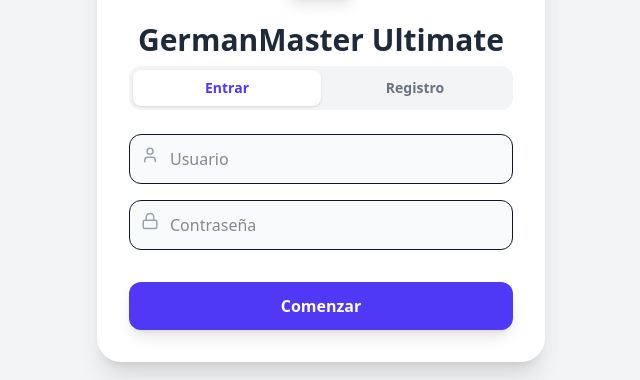
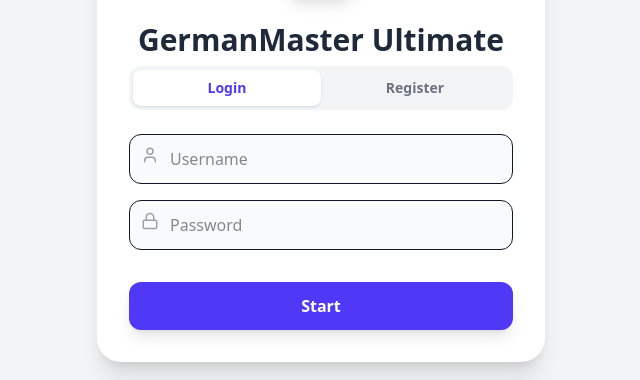
Before and after one commit to lopezalmeidaalvaro/Germalearn-App, a React (Vite) app: page / in a window 1280 px wide. Shown: the part 272-652 px from the top of the page, without its empty margins (319-959 px from the left). Built offline with nearby package versions, Linux system fonts and the light colour scheme.

Commit message:
Fix: bypass TypeScript error in GameContext

```diff
--- a/src/screens/AuthScreen.tsx
+++ b/src/screens/AuthScreen.tsx
@@ -2,7 +2,6 @@ import React, { useState, useContext } from 'react';
 import { Brain, User, Lock } from 'lucide-react';
 import { GameContext } from '../context/GameContext';
 import { StorageManager } from '../logic/storage';
-import { useTranslation } from '../i18n/translations';
 
 const defaultUser = {
     username: 'Guest',
@@ -18,7 +17,6 @@ const defaultUser = {
 
 const AuthScreen = () => {
     const context = useContext(GameContext);
-    const t = useTranslation();
     if (!context) return null;
     const { dispatch } = context;
 
@@ -27,19 +25,38 @@ const AuthScreen = () => {
     const [password, setPassword] = useState('');
     const [error, setError] = useState('');
 
+    // Leer el idioma del estado global o intentar recuperar de una preferencia guardada, por defecto 'en'.
+    // Durante el login, state.user aún no está cargado habitualmente (es nulo),
+    // así que se confiará en 'en' por defecto según requerido.
+    const lang = (context.state.user?.baseLanguage as 'es' | 'en') || localStorage.getItem('prefersLanguage') || 'en';
+
+    // Pequeño diccionario local de traducciones
+    const localTranslations = {
+        login: { es: 'Entrar', en: 'Login' },
+        register: { es: 'Registro', en: 'Register' },
+        username: { es: 'Usuario', en: 'Username' },
+        password: { es: 'Contraseña', en: 'Password' },
+        startBtn: { es: 'Comenzar', en: 'Start' },
+        userExists: { es: 'El usuario ya existe', en: 'User already exists' },
+        userNotFound: { es: 'Usuario o contraseña incorrectos', en: 'Incorrect username or password' },
+        fillFields: { es: 'Por favor, rellena todos los campos', en: 'Please fill all fields' }
+    };
+
+    const trans = localTranslations;
+
     const handleSubmit = (e: React.FormEvent) => {
         e.preventDefault();
         setError('');
-        if (!username.trim() || !password.trim()) { setError(t.fillFields); return; }
+        if (!username.trim() || !password.trim()) { setError(trans.fillFields[lang as 'es' | 'en']); return; }
 
         if (isLogin) {
             const userData = StorageManager.getUser(username);
             if (userData && userData.user && userData.user.password === password) {
                 StorageManager.persistSession(username);
                 dispatch({ type: 'LOGIN', username, data: userData });
-            } else { setError(t.userNotFound); }
+            } else { setError(trans.userNotFound[lang as 'es' | 'en']); }
         } else {
-            if (StorageManager.getUser(username)) { setError(t.userExists); } else {
+            if (StorageManager.getUser(username)) { setError(trans.userExists[lang as 'es' | 'en']); } else {
                 const newUser = { ...defaultUser, username, password } as any;
                 const initialData = { user: newUser, mastery: {} };
                 StorageManager.saveUser(username, initialData);
@@ -57,14 +74,14 @@ const AuthScreen = () => {
                 </div>
                 <h2 className="text-3xl font-extrabold text-center text-gray-800 mb-2">GermanMaster Ultimate</h2>
                 <div className="flex bg-gray-100 p-1 rounded-xl mb-6">
-                    <button onClick={() => setIsLogin(true)} className={`flex-1 py-2 rounded-lg font-bold text-sm ${isLogin ? 'bg-white shadow text-indigo-600' : 'text-gray-500'}`}>{t.login}</button>
-                    <button onClick={() => setIsLogin(false)} className={`flex-1 py-2 rounded-lg font-bold text-sm ${!isLogin ? 'bg-white shadow text-indigo-600' : 'text-gray-500'}`}>{t.register}</button>
+                    <button onClick={() => setIsLogin(true)} className={`flex-1 py-2 rounded-lg font-bold text-sm ${isLogin ? 'bg-white shadow text-indigo-600' : 'text-gray-500'}`}>{trans.login[lang as 'es' | 'en']}</button>
+                    <button onClick={() => setIsLogin(false)} className={`flex-1 py-2 rounded-lg font-bold text-sm ${!isLogin ? 'bg-white shadow text-indigo-600' : 'text-gray-500'}`}>{trans.register[lang as 'es' | 'en']}</button>
                 </div>
                 <form onSubmit={handleSubmit} className="space-y-4">
-                    <div className="relative"><User className="absolute left-3 top-3 text-gray-400" size={18} /><input type="text" value={username} onChange={(e) => setUsername(e.target.value)} className="w-full pl-10 pr-4 py-3 bg-gray-50 border rounded-xl outline-none focus:border-indigo-500 transition-colors" placeholder={t.username} /></div>
-                    <div className="relative"><Lock className="absolute left-3 top-3 text-gray-400" size={18} /><input type="password" value={password} onChange={(e) => setPassword(e.target.value)} className="w-full pl-10 pr-4 py-3 bg-gray-50 border rounded-xl outline-none focus:border-indigo-500 transition-colors" placeholder={t.password} /></div>
+                    <div className="relative"><User className="absolute left-3 top-3 text-gray-400" size={18} /><input type="text" value={username} onChange={(e) => setUsername(e.target.value)} className="w-full pl-10 pr-4 py-3 bg-gray-50 border rounded-xl outline-none focus:border-indigo-500 transition-colors" placeholder={trans.username[lang as 'es' | 'en']} /></div>
+                    <div className="relative"><Lock className="absolute left-3 top-3 text-gray-400" size={18} /><input type="password" value={password} onChange={(e) => setPassword(e.target.value)} className="w-full pl-10 pr-4 py-3 bg-gray-50 border rounded-xl outline-none focus:border-indigo-500 transition-colors" placeholder={trans.password[lang as 'es' | 'en']} /></div>
                     {error && <div className="text-red-500 text-sm font-medium text-center">{error}</div>}
-                    <button type="submit" className="w-full bg-indigo-600 text-white font-bold py-3 rounded-xl shadow-lg mt-4 hover:bg-indigo-700 transition-colors">{t.startBtn}</button>
+                    <button type="submit" className="w-full bg-indigo-600 text-white font-bold py-3 rounded-xl shadow-lg mt-4 hover:bg-indigo-700 transition-colors">{trans.startBtn[lang as 'es' | 'en']}</button>
                 </form>
             </div>
             <p className="fixed bottom-4 text-xs text-gray-400">GermanMaster Ultimate Edition - v2.3</p>
```
